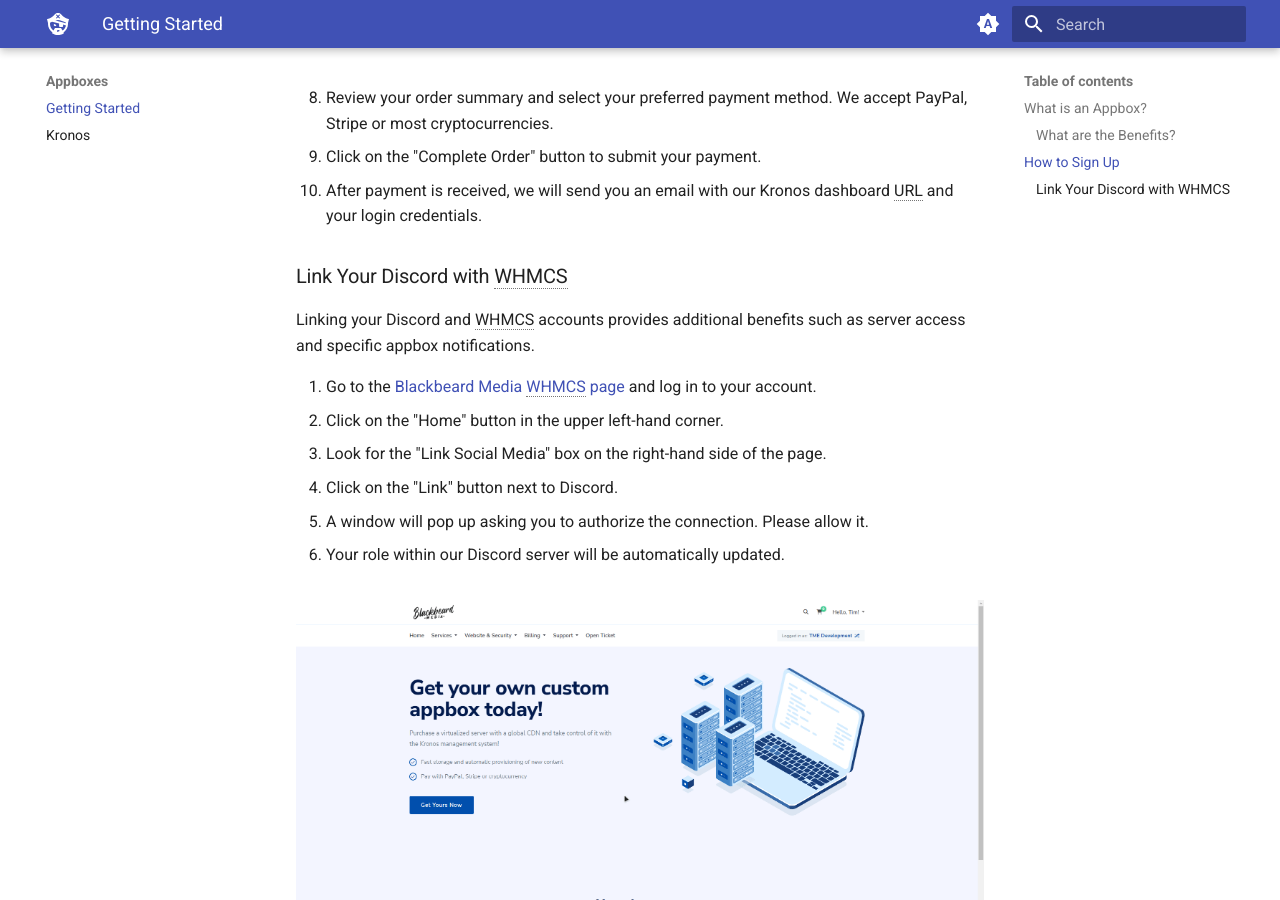
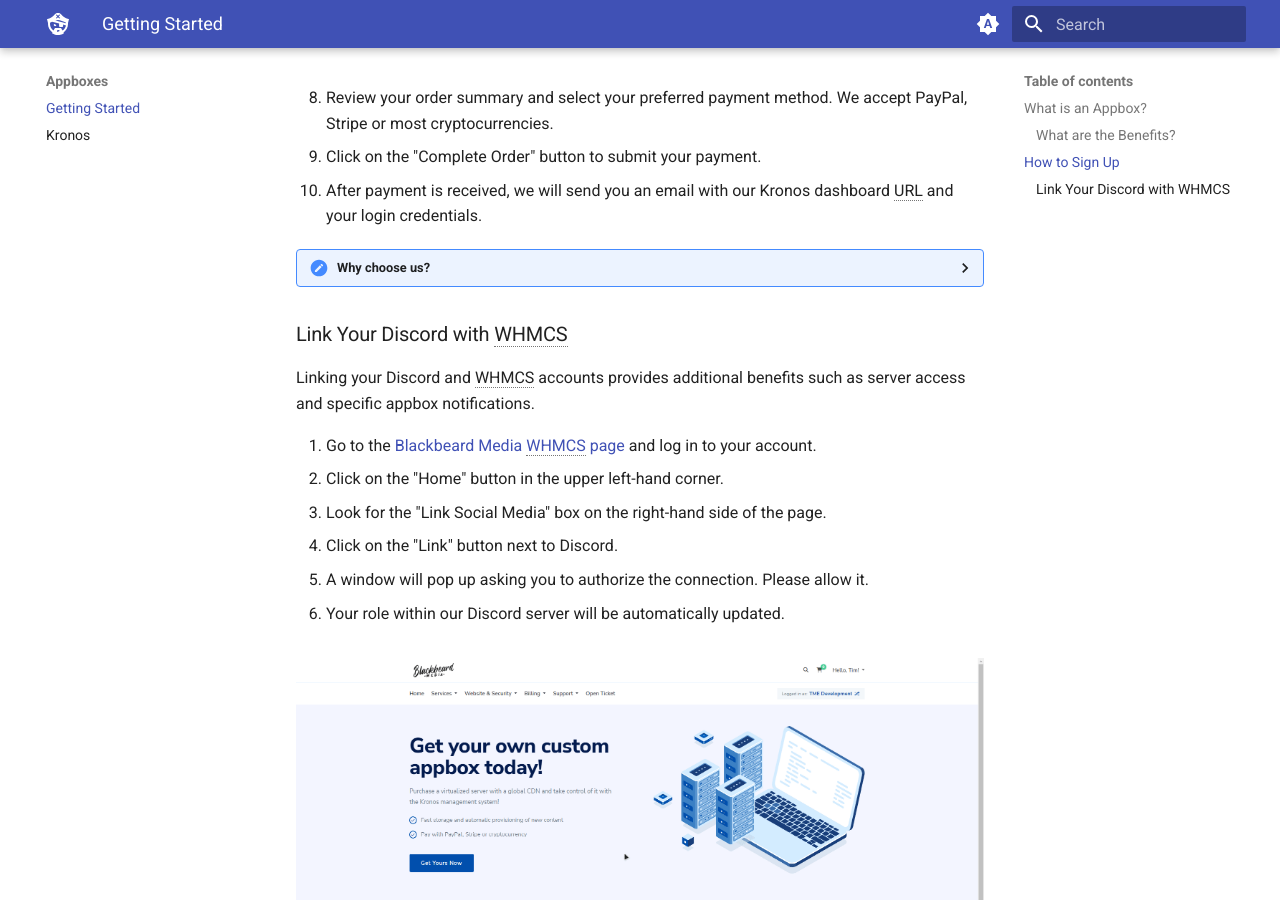
Before and after one commit to neomedia6989/docs-2, an MkDocs documentation site: the page built from docs/appboxes/getting-started.md, in a window 1280 px wide and 900 px high, scrolled down 3441 px. Built offline with MkDocs 1.6.1 and Material for MkDocs 9.7.7, drawn with Linux system fonts in a browser that asks for light colours.

Commit message:
Update getting-started.md

```diff
--- a/docs/appboxes/getting-started.md
+++ b/docs/appboxes/getting-started.md
@@ -79,6 +79,18 @@
 9. Click on the "Complete Order" button to submit your payment.
 10. After payment is received, we will send you an email with our Kronos dashboard URL and your login credentials.
 
+ <details>
+  <summary>Why choose us?</summary>
+ <br />
+ Our service is unique because we focus on providing the best quality all around - whether it's the content we offer, our hardware and network, or our community. Here are some specific features and benefits that set us apart:
+ <br />
+<ul>
+  <li><strong>Fast and Reliable:</strong> Our global CDN, utilizing <a href="https://datapacket.com" target="_blank">Datapacket</a>'s optimized network, ensures that our server is always up and running, so you can access your favorite content whenever you want, without any lag or buffering. It even geolocates the best route from the server to each individual user so you'll get the same experience, regardless of where you are.</li>
+  <li><strong>Dedicated Technical Support:</strong> We offer support through Discord and have a dedicated team that is located throughout the world, so you will get help regardless of where you live or the time of day. Our support team also provides a friendly and personalized service, so you'll never feel like you're just another number.</li>
+  <li><strong>Engaging Community:</strong> We have a huge emphasis on our community and encourage all users to join our Discord to engage in conversation and help out all other users. Our community is known for being welcoming and supportive. We have regular giveaways and events as well as curated, daily questions to engage users and weekly movie selections to drive conversation and help you discover more to watch!</li>
+ </ul>
+  </details>
+
 ### Link Your Discord with WHMCS
 
 Linking your Discord and WHMCS accounts provides additional benefits such as server access and specific appbox notifications.
```
